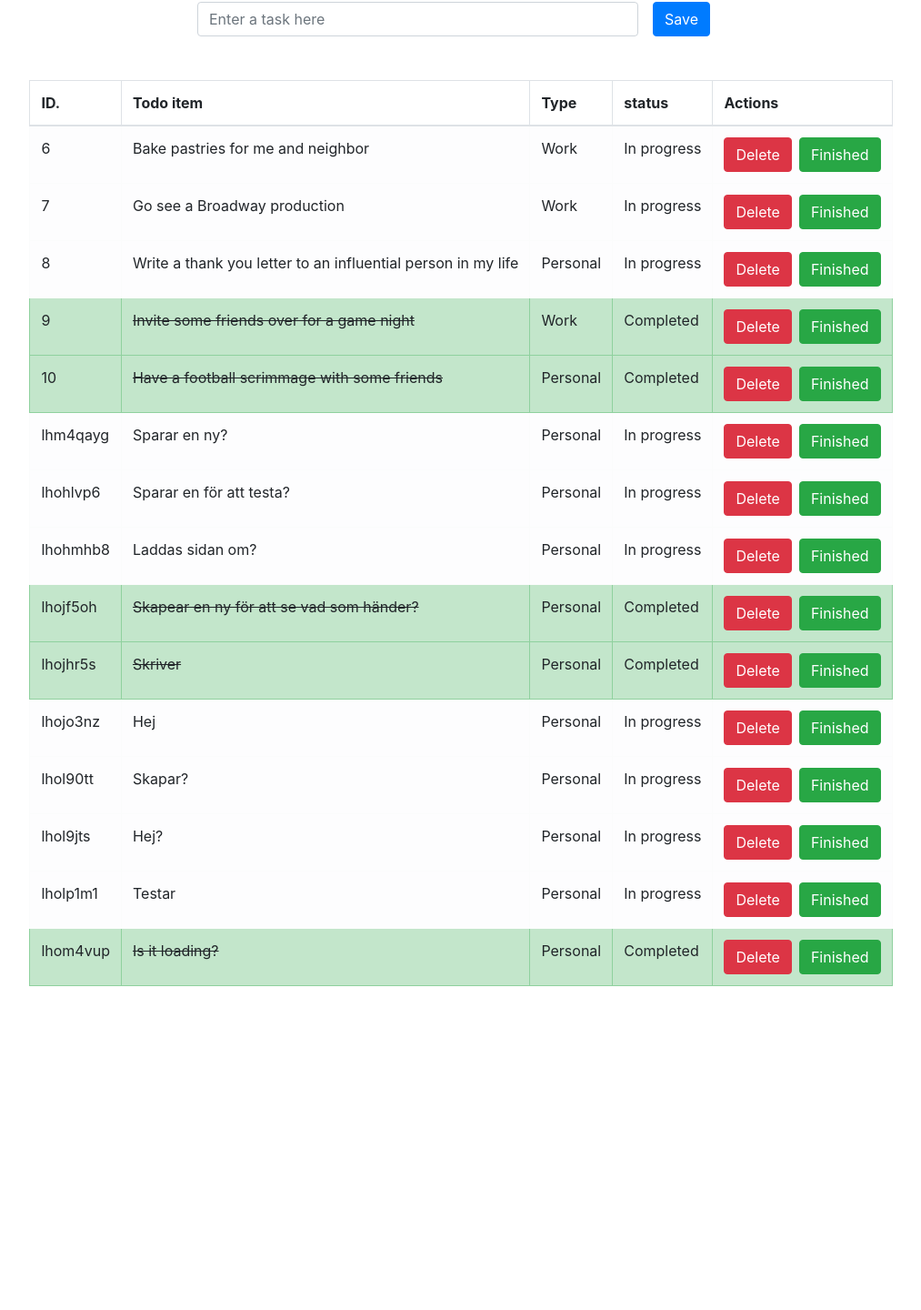
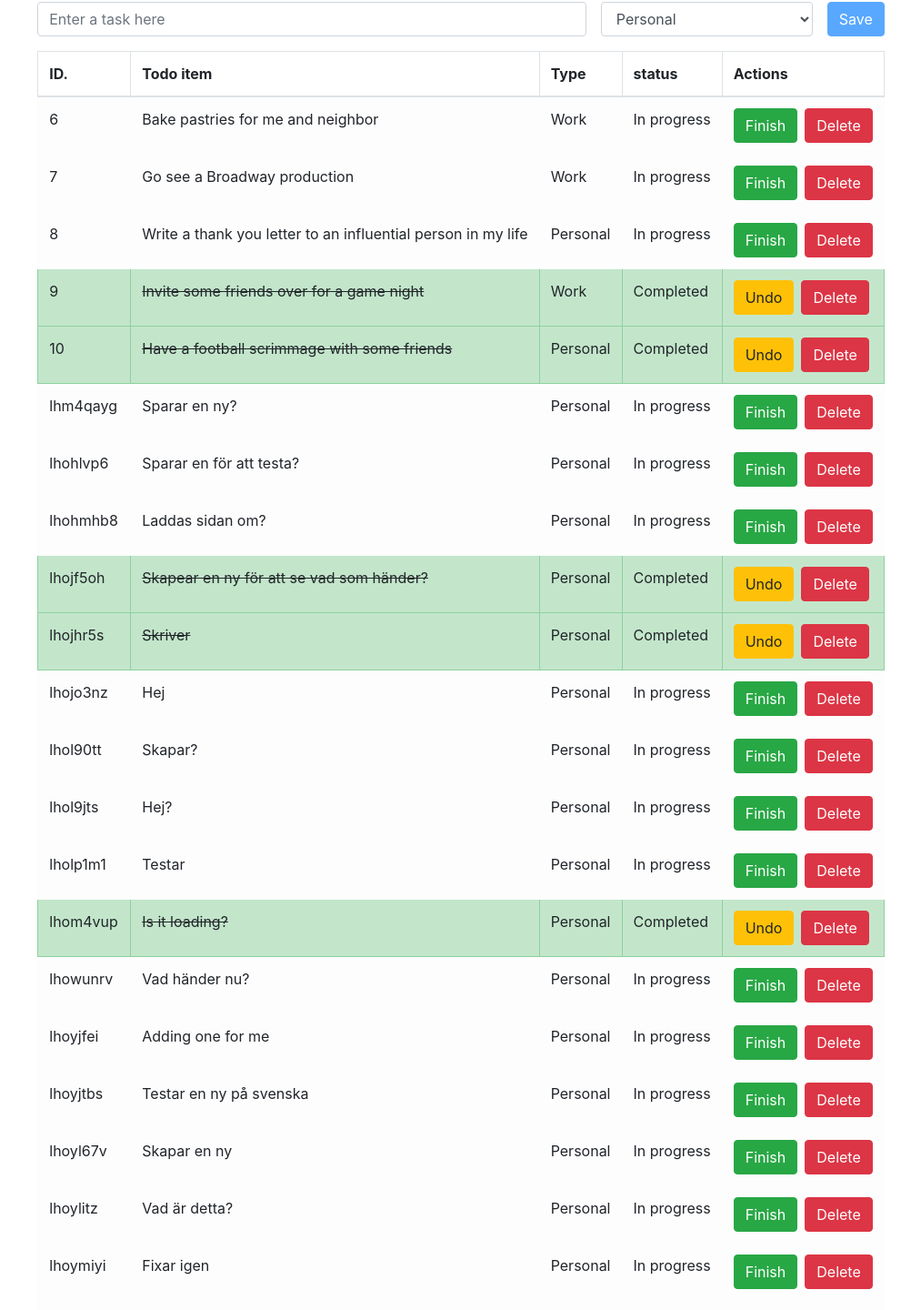
Before and after one commit to devjoppe/todo-react-app, a React (Vite) app: page / in a window 1280 px wide. Shown: the part 128-1568 px from the top of the page at 91% size, without its empty margins (133-1146 px from the left). Before the commit the page ends 1276 px from the top, so only its background shows below. Built offline with nearby package versions, Linux system fonts and the light colour scheme; data requests are answered from the project's data file.

Commit message:
New structure of the code. Saving todo to DB and fetching in within every save

```diff
--- a/package.json
+++ b/package.json
@@ -14,11 +14,13 @@
     "axios": "^1.4.0",
     "json-server": "^0.17.3",
     "react": "^18.2.0",
-    "react-dom": "^18.2.0"
+    "react-dom": "^18.2.0",
+    "uniqid": "^5.4.0"
   },
   "devDependencies": {
     "@types/react": "^18.0.28",
     "@types/react-dom": "^18.0.11",
+    "@types/uniqid": "^5.3.2",
     "@typescript-eslint/eslint-plugin": "^5.57.1",
     "@typescript-eslint/parser": "^5.57.1",
     "@vitejs/plugin-react": "^4.0.0",
--- a/src/App.tsx
+++ b/src/App.tsx
@@ -2,17 +2,15 @@
 import './assets/style/css/style.css'
 
 // Components
-import TodoList from "./components/TodoList.tsx";
-import TodoForm from "./components/TodoForm.tsx";
+import TodoForm from "./components/TodoForm.tsx"
 
 function App() {
 
-  return (
-        <div className="app-container h-auto d-flex align-items-center justify-content-center flex-column mb-5">
-            <h3 className="mt-5 mb-5">Todo React App</h3>
-            <TodoForm />
-            <TodoList />
-        </div>
+    return (
+    <div className="app-container h-auto d-flex align-items-center justify-content-center flex-column mb-5">
+        <h3 className="mt-5 mb-5">Todo React App</h3>
+        <TodoForm />
+    </div>
     )
 }
 
--- a/src/components/TodoForm.tsx
+++ b/src/components/TodoForm.tsx
@@ -1,10 +1,78 @@
+// Services
+import {getTodos} from "../services/api.tsx";
+
+// Components
+import TodoInput from "./TodoInput.tsx";
+import TodoItem from "./TodoItem.tsx";
+
+// Interface
+import {todoItem} from "../interface/todo.tsx";
+
+// React
+import {useCallback, useEffect, useState} from "react";
+
 const TodoForm = () => {
+
+    const [todoList, setTodoList] = useState<todoItem[] | null>([])
+
+    // Data handling
+    const [error, setError] = useState(null)
+    const [isLoading, setIsLoading] = useState(true)
+
+    const fetchData = useCallback(async () => {
+        console.log("Fetch start...")
+
+        setTodoList([])
+        setIsLoading(true)
+
+        try{
+            setTodoList(await getTodos())
+            setError(null)
+        } catch (err:any) {
+            setError(err.message)
+            setTodoList(null)
+        } finally {
+            setIsLoading(false)
+            console.log("Fetch completed")
+        }
+    }, [])
+
+    useEffect(() => {
+        fetchData().then(() => {
+            console.log("Data received")
+        })
+    }, [fetchData])
+
+    // Run this after each action -> Create, update, delete
+    const updateList = () => {
+        fetchData().then(() => {
+            console.log("Update list and run fetchData")
+        })
+    }
+
     return(
-        <div className="d-flex align-items-center mb-3 col-6 mb-5">
-            <form className="d-flex mr-3 mb-0 col-12">
-                <input type="text" className="form-control mr-3" id="formGroupExampleInput" placeholder="Enter a task here" />
-                <button type="button" className="btn btn-primary mr-3">Save</button>
-            </form>
+        <div>
+            <TodoInput updateList={updateList} />
+            <div className="table-wrapper">
+                <table className="table table-hover table-bordered">
+                    <thead>
+                    <tr>
+                        <th>ID.</th>
+                        <th>Todo item</th>
+                        <th>Type</th>
+                        <th>status</th>
+                        <th>Actions</th>
+                    </tr>
+                    </thead>
+                    <tbody>
+                    {isLoading && <p>Loading...</p>}
+                    {error && <p>{error}</p>}
+                    {todoList && !isLoading &&
+                        <TodoItem todoList={todoList} />
+                    }
+                    </tbody>
+                </table>
+            </div>
         </div>
     )
 }
--- /dev/null
+++ b/src/components/TodoInput.tsx
@@ -0,0 +1,65 @@
+// React
+import React, {useState} from "react";
+
+// UniqId
+import uniqid from "uniqid";
+
+// Services
+import {saveTodo} from "../services/api.tsx";
+
+interface updateListProp {
+    updateList: () => void
+}
+
+const TodoInput:React.FC<updateListProp> = ({updateList}) => {
+
+    const options = ['Personal', 'Work']
+
+    // Create or get correct userId
+    const userId = 123
+
+    const [textInput, setTextInput] = useState('')
+    const [selectInput, setSelectInput] = useState(options[0])
+
+    const saveTodoItem = () => {
+        console.log("Saving todo")
+        const newTodo = {
+            id: uniqid(),
+            todo: textInput,
+            completed: false,
+            userId: userId,
+            type: selectInput
+        }
+        // Service -> Axios -> DB
+        saveTodo(newTodo).then(() => {
+            console.log("Save complete")
+            setTextInput('')
+            setSelectInput(options[0])
+            updateList()
+        })
+    }
+
+    return(
+        <div className="d-flex align-items-center col-12 mb-3 p-0">
+            <form className="d-flex mb-0 col-12 p-0" onSubmit={(e: React.FormEvent) => {
+                e.preventDefault()
+                saveTodoItem()
+            }}>
+                <input type="text" className="form-control mr-3" id="formGroupExampleInput" placeholder="Enter a task here"
+                   value={textInput}
+                   onChange={e => setTextInput(e.target.value)}
+                   required />
+                <select className="form-control col-3 mr-3"
+                    value={selectInput}
+                    onChange={e => {setSelectInput(e.target.value)}}>
+                    {options.map(item => (
+                        <option key={item} value={item}>{item}</option>
+                    ))}
+                </select>
+                <button type="submit" className="btn btn-primary" disabled={textInput.length < 1}>Save</button>
+            </form>
+        </div>
+    )
+}
+
+export default TodoInput
--- a/src/components/TodoItem.tsx
+++ b/src/components/TodoItem.tsx
@@ -9,6 +9,13 @@ interface todoListProps {
 }
 
 const TodoItem:React.FC<todoListProps> = ({todoList}) => {
+
+    // Service -> Axios -> DB
+    const updateTodo = () => {
+        console.log("Status update complete")
+
+    }
+
     return(
         <>
             {todoList.map(todo => (
@@ -22,8 +29,10 @@ const TodoItem:React.FC<todoListProps> = ({todoList}) => {
                     </td>
                     <td>{todo.completed ? "Completed" : "In progress"}</td>
                     <td>
-                        <button className="btn btn-danger mr-2">Delete</button>
-                        <button className="btn btn-success">Finished</button>
+                        <button className={`btn mr-2 ${todo.completed ? 'btn-warning' : 'btn-success'}`}>
+                            {todo.completed ? 'Undo' : 'Finish'}
+                        </button>
+                        <button className="btn btn-danger">Delete</button>
                     </td>
                 </tr>
             ))}
--- a/src/components/TodoList.tsx
+++ /dev/null
@@ -1,66 +0,0 @@
-// Services
-import {getTodos} from "../services/api.tsx";
-
-// Components
-import TodoItem from "./TodoItem.tsx";
-
-// Interface
-import {todoItem} from "../interface/todo.tsx";
-
-// React
-import {useCallback, useEffect, useState} from "react";
-
-const TodoList = () => {
-
-    const [todoList, setTodoList] = useState<todoItem[] | null>([])
-
-    // Data handling
-    const [error, setError] = useState(null)
-    const [isLoading, setIsLoading] = useState(true)
-
-    const fetchData = useCallback(async () => {
-        try{
-            setTodoList(await getTodos())
-            setError(null)
-        } catch (err:any) {
-            setError(err.message)
-            setTodoList(null)
-        } finally {
-            setIsLoading(false)
-            console.log("Fetch completed")
-        }
-    }, [])
-
-    useEffect(() => {
-        fetchData().then(() => {
-            console.log("Data received")
-        })
-    }, [fetchData])
-
-    return(
-        <div>
-            {isLoading && <p>Loading...</p>}
-            {error && <p>{error}</p>}
-            <div className="table-wrapper">
-                <table className="table table-hover table-bordered">
-                    <thead>
-                    <tr>
-                        <th>ID.</th>
-                        <th>Todo item</th>
-                        <th>Type</th>
-                        <th>status</th>
-                        <th>Actions</th>
-                    </tr>
-                    </thead>
-                    <tbody>
-                    {todoList && !isLoading &&
-                        <TodoItem todoList={todoList}/>
-                    }
-                    </tbody>
-                </table>
-            </div>
-        </div>
-    )
-}
-
-export default TodoList
--- a/src/data/db.json
+++ b/src/data/db.json
@@ -104,6 +104,76 @@
       "completed": true,
       "userId": "lhom4vuq",
       "type": "Personal"
+    },
+    {
+      "id": "lhowunrv",
+      "todo": "Vad händer nu?",
+      "completed": false,
+      "userId": 123,
+      "type": "Personal"
+    },
+    {
+      "id": "lhoyjfei",
+      "todo": "Adding one for me",
+      "completed": false,
+      "userId": 123,
+      "type": "Personal"
+    },
+    {
+      "id": "lhoyjtbs",
+      "todo": "Testar en ny på svenska",
+      "completed": false,
+      "userId": 123,
+      "type": "Personal"
+    },
+    {
+      "id": "lhoyl67v",
+      "todo": "Skapar en ny",
+      "completed": false,
+      "userId": 123,
+      "type": "Personal"
+    },
+    {
+      "id": "lhoylitz",
+      "todo": "Vad är detta?",
+      "completed": false,
+      "userId": 123,
+      "type": "Personal"
+    },
+    {
+      "id": "lhoymiyi",
+      "todo": "Fixar igen",
+      "completed": false,
+      "userId": 123,
+      "type": "Personal"
+    },
+    {
+      "id": "lhoyn2vx",
+      "todo": "Lägger till en work",
+      "completed": false,
+      "userId": 123,
+      "type": "Work"
+    },
+    {
+      "id": "lhoyns5u",
+      "todo": "Sdasd",
+      "completed": false,
+      "userId": 123,
+      "type": "Work"
+    },
+    {
+      "id": "lhoyo6ww",
+      "todo": "asdadqwds",
+      "completed": false,
+      "userId": 123,
+      "type": "Work"
+    },
+    {
+      "id": "lhpwuz2k",
+      "todo": "Create my todoApp",
+      "completed": false,
+      "userId": 123,
+      "type": "Personal"
     }
   ]
 }
--- a/src/services/api.tsx
+++ b/src/services/api.tsx
@@ -1,5 +1,8 @@
 // Import Axios
 import axios from "axios"
+
+// Interface
+import {todoItem} from "../interface/todo.tsx";
 
 const BASE_URL = 'http://localhost:3000'
 
@@ -11,3 +14,14 @@ export const getTodos = async () => {
     }
     return response.data
 }
+
+// Save new Data
+export const saveTodo = async (newTodo:todoItem) => {
+    const response = await axios.post(`${BASE_URL}/todos`, newTodo)
+    if(!response) {
+        throw new Error(`Error in the post request: ${response}`)
+    }
+    console.log(response.data)
+    getTodos().then(() => {console.log("Get new todo list")})
+    //return response.data
+}
```
Also changed, not shown: 1 other file (tests, documents, lock files or other folders).
